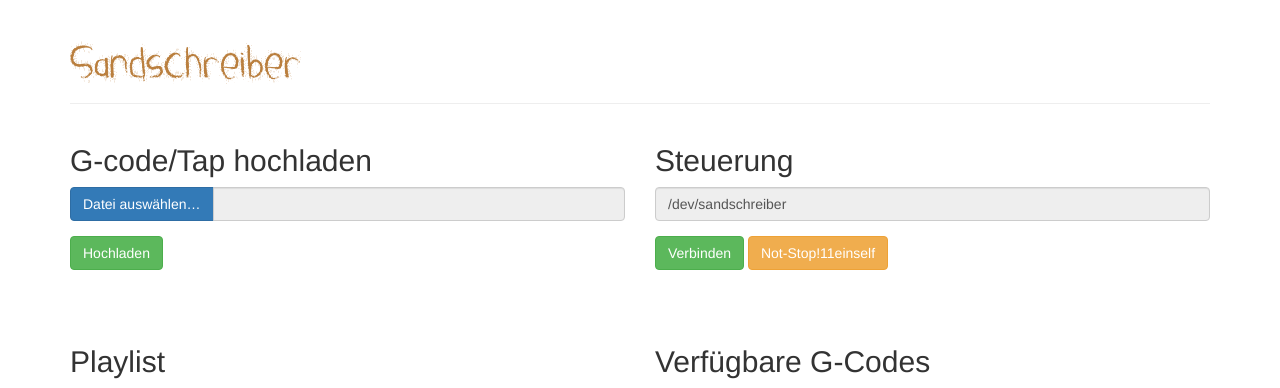
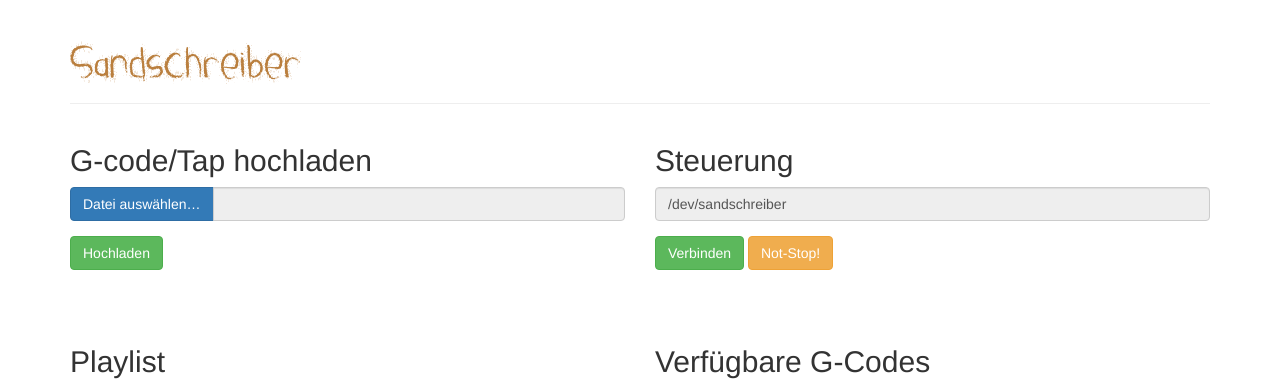
Before and after one commit to b4ckspace/sandschreiber-web, a Flask app: template templates/index.jinja2 in a window 1280 px wide. Shown: the top 388 px of the page. Run offline with Flask 2, Linux system fonts and the light colour scheme; the template is opened without the code that fills it, so the values that code supplies are empty.

Commit message:
Shorten button description

```diff
--- a/templates/index.jinja2
+++ b/templates/index.jinja2
@@ -50,7 +50,7 @@
             {% else %}
               <button type="button" class="btn btn-success btn-ctrl-connect">Verbinden</button>
             {% endif %}
-            <button type="button" class="btn btn-warning btn-ctrl-emergency">Not-Stop!11einself</button>
+            <button type="button" class="btn btn-warning btn-ctrl-emergency">Not-Stop!</button>
 
               {% if connected: %}
                   <button type="button" class="btn btn-info btn-ctrl" data-command="forward">Vorwärts</button>
```
